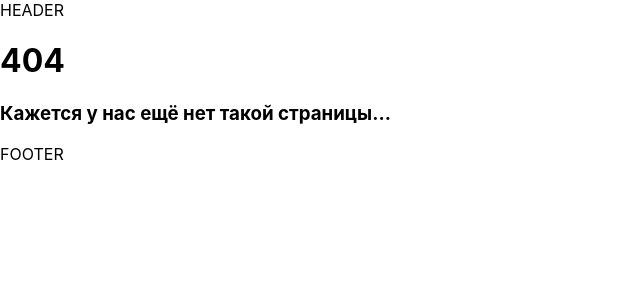
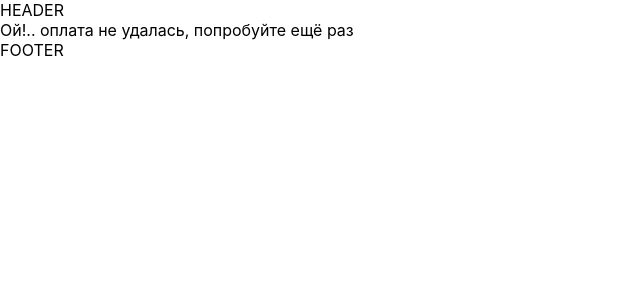
Before and after one commit to EvgenySychev/payment-terminal, a Next.js app: page /payment-result/error in a window 1280 px wide. Before the commit this address had no page. Shown: the top 300 px of the page, without its empty margins (0-640 px from the left). Built offline with nearby package versions, Linux system fonts and the light colour scheme.

Commit message:
added payment result pages

```diff
--- /dev/null
+++ b/pages/payment-result/error.tsx
@@ -0,0 +1,7 @@
+const PaymentError = () => {
+  return <div>
+      Ой!.. оплата не удалась, попробуйте ещё раз
+  </div>
+}
+
+export default PaymentError;
```
Also changed, not shown: pages/payment-result/success.tsx (added, +7 -0 lines).
